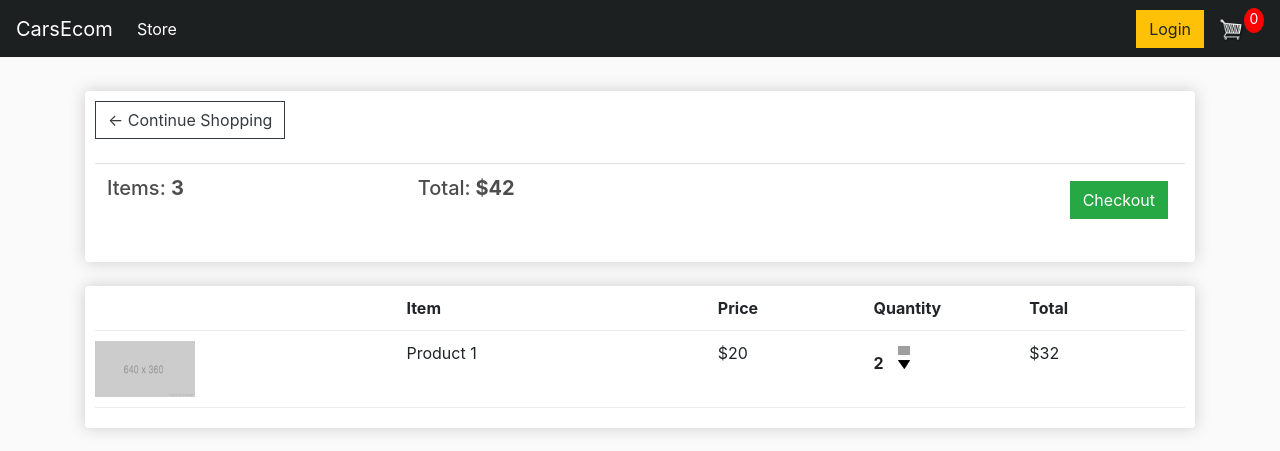
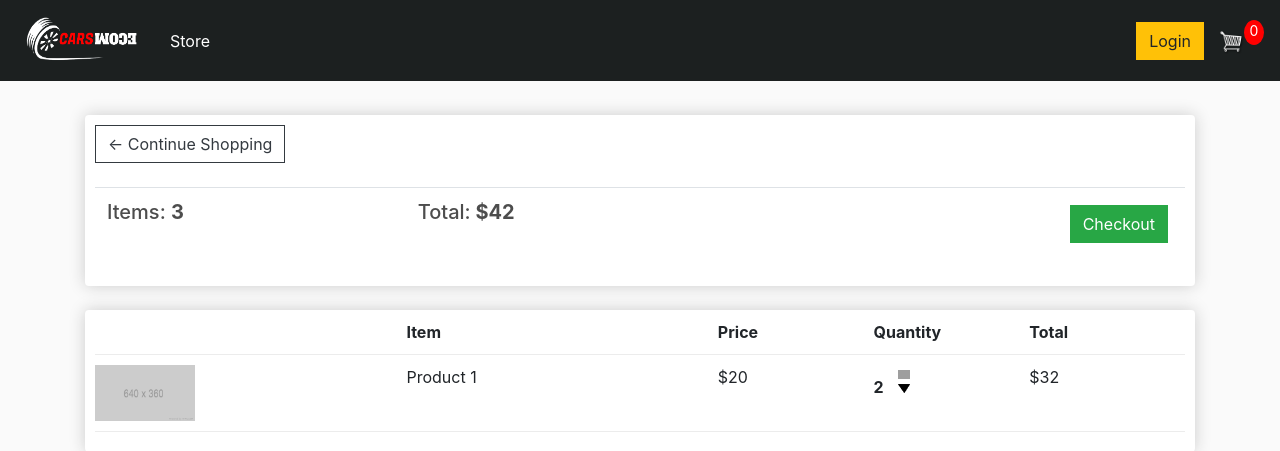
Before and after one commit to NAchref/Multi-Cloud-Application-with-Load-Balancing-on-AWS-and-Azure, a Django app: page /cart/ in a window 1280 px wide. Shown: the top 451 px of the page. Run offline with Django 4.2, Linux system fonts and the light colour scheme; lists and menus that the app fills with data are empty; some libraries are stand-ins or nearby versions; grey boxes are pictures that could not be loaded.

Commit message:
make logo

```diff
--- a/SPRINT 1 - The Application/store/templates/store/main.html
+++ b/SPRINT 1 - The Application/store/templates/store/main.html
@@ -14,7 +14,7 @@
 <body>
 
 	<nav class="navbar navbar-expand-lg navbar-dark bg-dark">
-	  <a class="navbar-brand" href="{% url 'store' %}">CarsEcom</a>
+	  <a class="navbar-brand" href="{% url 'store' %}"><img src="{% static 'images/carsecom.png' %}" alt="" style="height: 55px; width: 130px;"></a>
 	  <button class="navbar-toggler" type="button" data-toggle="collapse" data-target="#navbarSupportedContent" aria-controls="navbarSupportedContent" aria-expanded="false" aria-label="Toggle navigation">
 	    <span class="navbar-toggler-icon"></span>
 	  </button>
```
Also changed, not shown: SPRINT 1 - The Application/static/images/carsecom.png (added), SPRINT 1 - The Application/static/images/logoCarsEcom.png (added).
